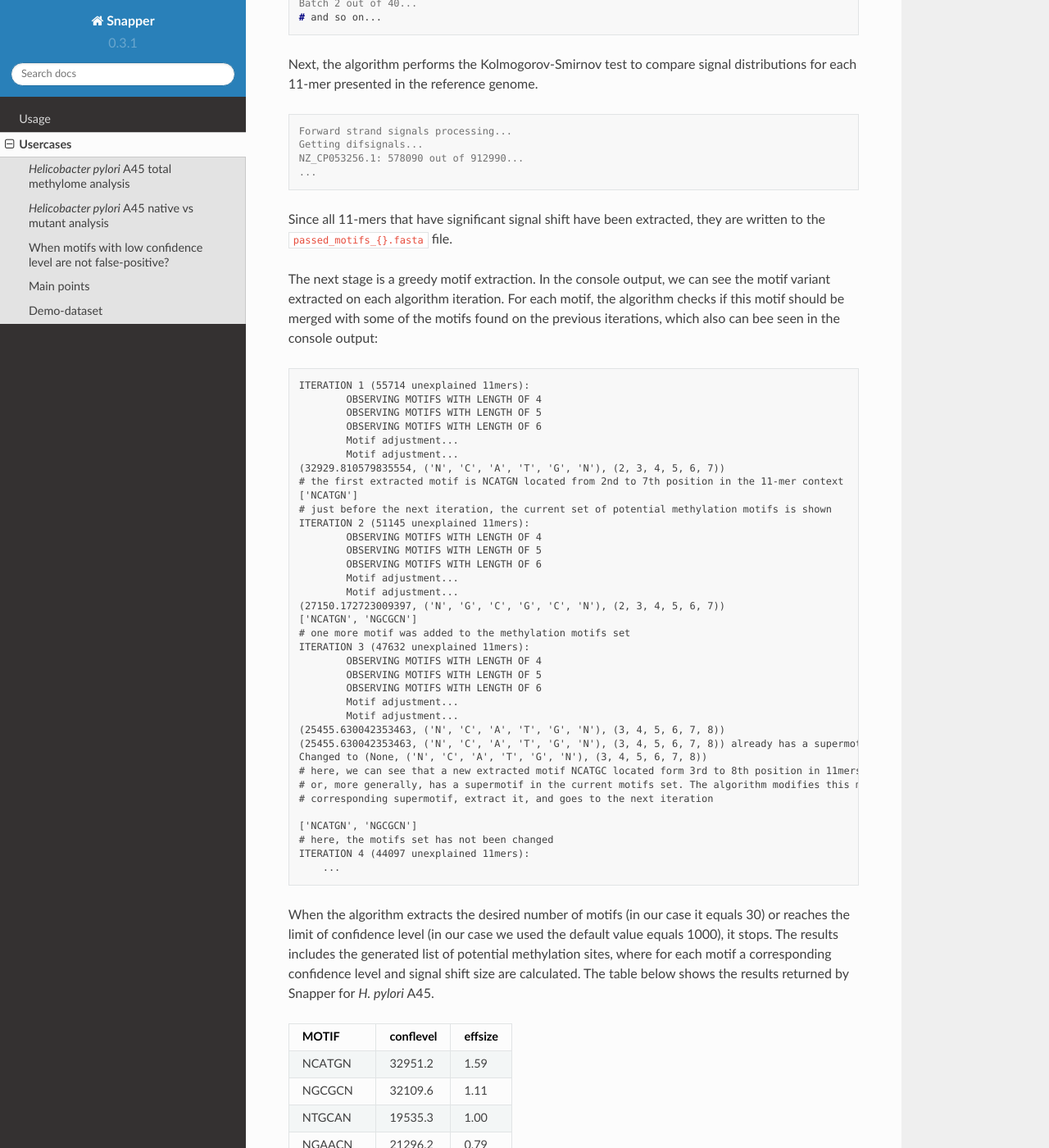
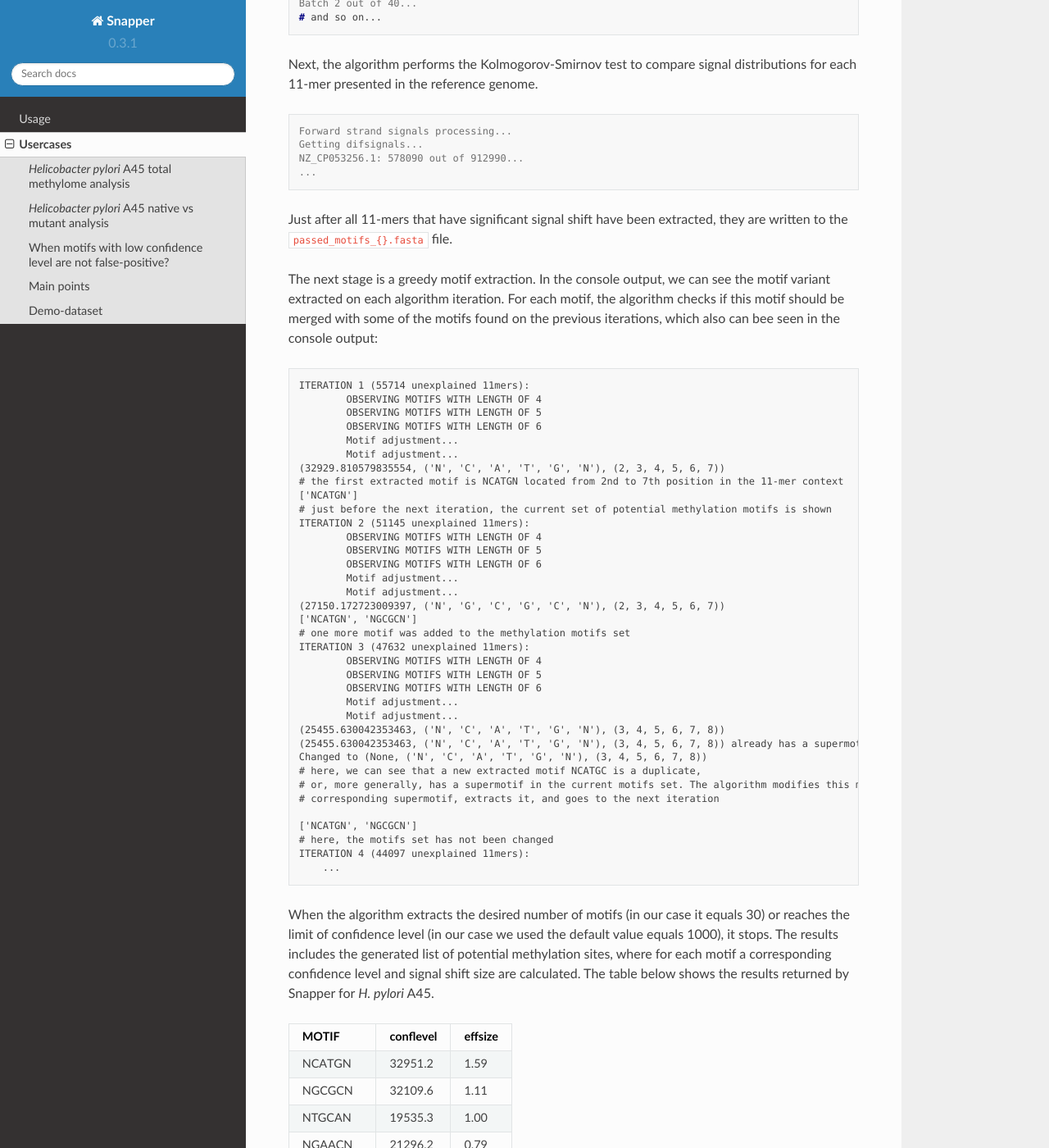
Before and after one commit to DNKonanov/snapper-man-test, a Sphinx documentation site: the page built from docs/source/usercases.rst, in a window 1280 px wide and 1400 px high, scrolled down 748 px. Shown: the whole window at 82% size. Built offline with Sphinx 7.4.7 and the Read the Docs theme 2.0.0, drawn with Linux system fonts in a browser that asks for light colours.

Commit message:
fix typos

```diff
--- a/docs/source/usercases.rst
+++ b/docs/source/usercases.rst
@@ -40,7 +40,7 @@ Next, the algorithm performs the Kolmogorov-Smirnov test to compare signal distr
     ...
 
 
-Since all 11-mers that have significant signal shift have been extracted, they are written to the ``passed_motifs_{}.fasta`` file.
+Just after all 11-mers that have significant signal shift have been extracted, they are written to the ``passed_motifs_{}.fasta`` file.
 
 The next stage is a greedy motif extraction. In the console output, we can see the motif variant extracted on each algorithm iteration.
 For each motif, the algorithm checks if this motif should be merged with some of the motifs found on the previous iterations, which also can bee seen
@@ -74,9 +74,9 @@ in the console output::
     (25455.630042353463, ('N', 'C', 'A', 'T', 'G', 'N'), (3, 4, 5, 6, 7, 8))
     (25455.630042353463, ('N', 'C', 'A', 'T', 'G', 'N'), (3, 4, 5, 6, 7, 8)) already has a supermotif!
     Changed to (None, ('N', 'C', 'A', 'T', 'G', 'N'), (3, 4, 5, 6, 7, 8))
-    # here, we can see that a new extracted motif NCATGC located form 3rd to 8th position in 11mers is a duplicate,
+    # here, we can see that a new extracted motif NCATGC is a duplicate,
     # or, more generally, has a supermotif in the current motifs set. The algorithm modifies this motif according to the
-    # corresponding supermotif, extract it, and goes to the next iteration
+    # corresponding supermotif, extracts it, and goes to the next iteration
 
     ['NCATGN', 'NGCGCN']
     # here, the motifs set has not been changed
```
